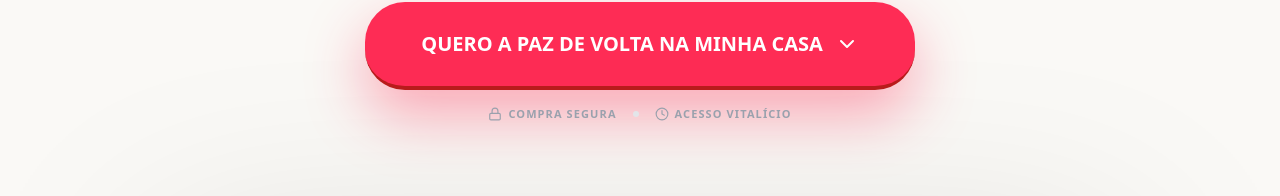
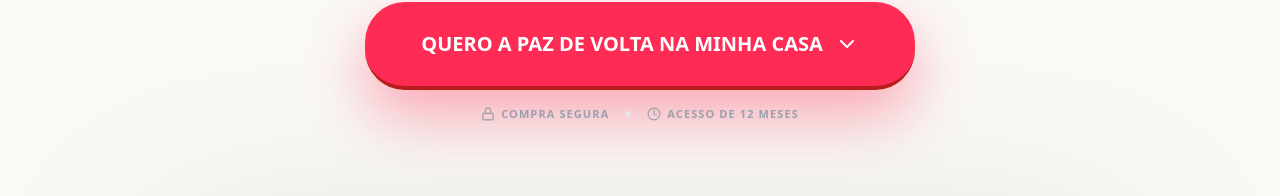
Before and after one commit to kayosilvavinicius-prog/FILHOS-COM-ROTINA-LT, a React (Vite) app: page /#/sales in a window 1280 px wide. Shown: the part 427-623 px from the top of the page. Built offline with nearby package versions, Linux system fonts and the light colour scheme.

Commit message:
feat(sales-page): Adjust access duration from lifetime to 12 months
Updated the sales page copy to reflect a 12-month access period for the product instead of lifetime access. This change aligns the marketing material with the actual product offering.

```diff
--- a/pages/SalesPage.tsx
+++ b/pages/SalesPage.tsx
@@ -140,7 +140,7 @@ const SalesPage: React.FC = () => {
           <div className="flex items-center gap-4 text-gray-400 text-[11px] font-bold uppercase tracking-widest">
             <span className="flex items-center gap-1.5"><Lock size={14} /> Compra Segura</span>
             <span className="w-1.5 h-1.5 rounded-full bg-gray-200"></span>
-            <span className="flex items-center gap-1.5"><Clock size={14} /> Acesso Vitalício</span>
+            <span className="flex items-center gap-1.5"><Clock size={14} /> Acesso de 12 meses</span>
           </div>
         </div>
 
@@ -316,8 +316,8 @@ const SalesPage: React.FC = () => {
 
             <div className="space-y-5 mb-12">
               <div className="flex items-center gap-4 bg-[#FAF9F6] p-5 rounded-[1.5rem] border border-gray-100"><CheckCircle2 className="text-[#FE2C55]" size={20}/><span className="font-black text-sm">PDF Filhos com Rotina (Atividades Visuais)</span></div>
-              <div className="flex items-center gap-4 bg-[#FAF9F6] p-5 rounded-[1.5rem] border border-gray-100"><Sparkles className="text-[#FE2C55]" size={20}/><span className="font-black text-sm">BÔNUS: Rotina Cristã para Pequenos</span></div>
-              <div className="flex items-center gap-4 bg-[#FAF9F6] p-5 rounded-[1.5rem] border border-gray-100"><Clock className="text-[#FE2C55]" size={20}/><span className="font-black text-sm">Acesso Vitalício + Atualizações Gratuitas</span></div>
+              <div className="flex items-center gap-4 bg-[#FAF9F6] p-5 rounded-[1.5rem] border border-gray-100"><Sparkles className="text-[#FE2C55]" size={20}/><span className="font-black text-sm">BÔNUS: Tarefas Semanais</span></div>
+              <div className="flex items-center gap-4 bg-[#FAF9F6] p-5 rounded-[1.5rem] border border-gray-100"><Clock className="text-[#FE2C55]" size={20}/><span className="font-black text-sm">Acesso de 12 meses + Atualizações Gratuitas</span></div>
             </div>
 
             <div className="text-center mb-10">
@@ -342,7 +342,7 @@ const SalesPage: React.FC = () => {
       <div className={`fixed bottom-0 left-0 right-0 p-4 z-[200] transition-all duration-700 transform ${scrolled ? 'translate-y-0 opacity-100' : 'translate-y-full opacity-0'}`}>
         <div className="max-w-[500px] mx-auto">
           <button
-            onClick={scrollToFinal}
+            onClick={openCheckoutProcess}
             className="w-full bg-[#FE2C55] text-white font-black py-5 rounded-[2rem] shadow-[0_15px_45px_rgba(254,44,85,0.6)] flex items-center justify-center gap-3 active:scale-95 border-2 border-white/20 uppercase tracking-tight text-sm animate-shine"
           >
             Aproveitar Preço Especial • AGORA
```
